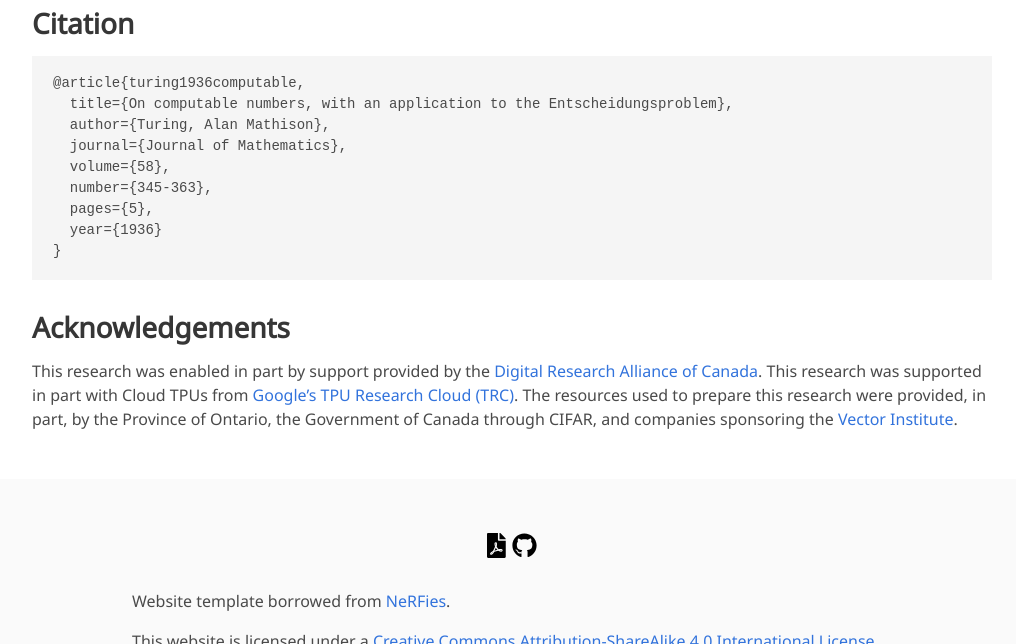
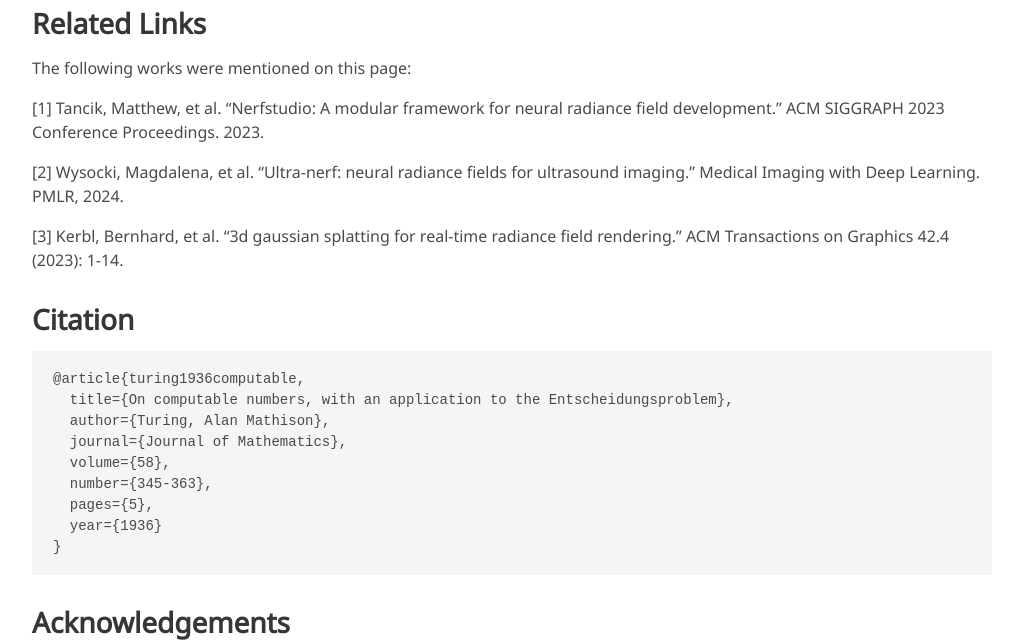
Before and after one commit to Rishit-dagli/personal-website, a Jekyll site: the page built from _pages/nerf-us.md, in a window 1280 px wide and 900 px high, scrolled down 5203 px, cut to the strip 256-900 px from the top of the window. Shown: the whole strip, without its empty margins (128-1144 px from the left). Built offline with Jekyll 4.4.1, drawn with Linux system fonts in a browser that asks for light colours; nearby versions of some CDN libraries; some web fonts are replaced; library files that are not in the unit come from our copies; a style sheet for code colours, icons or effects is not loaded.

Commit message:
add related links

````diff
--- a/_pages/nerf-us.md
+++ b/_pages/nerf-us.md
@@ -410,6 +410,16 @@ echo "All files have been processed."
   </h5>
 </section>
 
+## Related Links
+
+The following works were mentioned on this page:
+
+[1] Tancik, Matthew, et al. "Nerfstudio: A modular framework for neural radiance field development." ACM SIGGRAPH 2023 Conference Proceedings. 2023.
+
+[2] Wysocki, Magdalena, et al. "Ultra-nerf: neural radiance fields for ultrasound imaging." Medical Imaging with Deep Learning. PMLR, 2024.
+
+[3] Kerbl, Bernhard, et al. "3d gaussian splatting for real-time radiance field rendering." ACM Transactions on Graphics 42.4 (2023): 1-14.
+
 ## Citation
 
 ```bibtex
````
